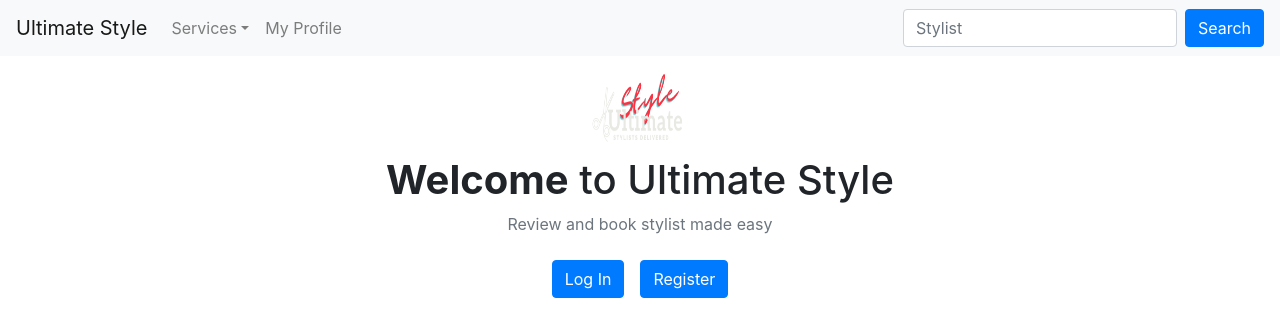
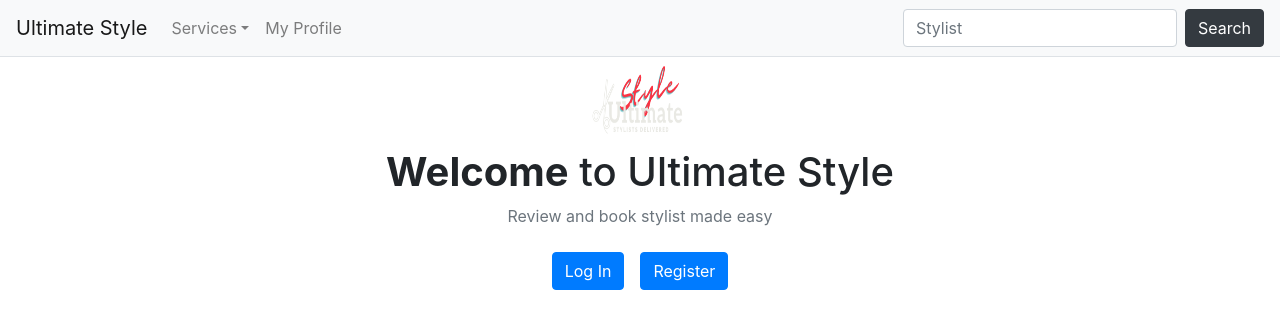
Before and after one commit to DylanFurner-71/CSE4345Group4, a React (Create React App) app in the folder client/: page / in a window 1280 px wide. Shown: the top 336 px of the page. Built offline with nearby package versions, Linux system fonts and the light colour scheme.

Commit message:
changed navbar

```diff
--- a/client/src/components/navigation.js
+++ b/client/src/components/navigation.js
@@ -14,7 +14,7 @@
     return (
         <div>
             {/*make nav bar bigger brigher*/}
-            <Navbar bg="light" variant="light" expand="lg">
+            <Navbar bg="light" variant="light" expand="lg" className="border-bottom" fixed="top">
                 <Navbar.Brand href="/userLanding">Ultimate Style</Navbar.Brand>
                 <Navbar.Toggle aria-controls="basic-navbar-nav"/>
                 <Navbar.Collapse id="basic-navbar-nav">
@@ -36,10 +36,11 @@
                         className="mr-sm-2"
                     />
                 </Form>
-                <a href={`${searchURL}name/${name}`}><Button variant="primary">Search</Button></a>
+                <a href={`${searchURL}name/${name}`}><Button variant="dark">Search</Button></a>
                 {user.isAuthenticated ? <button onClick={onLogout} className="btn btn-warning mx-2">Logout</button> : <></>}
 
             </Navbar>
+
         </div>
     );
 };
--- a/client/src/index.css
+++ b/client/src/index.css
@@ -14,4 +14,5 @@
 
 html, body, #root, .App {
   height: 100%;
+  margin-top: 1.5rem;
 }
```
